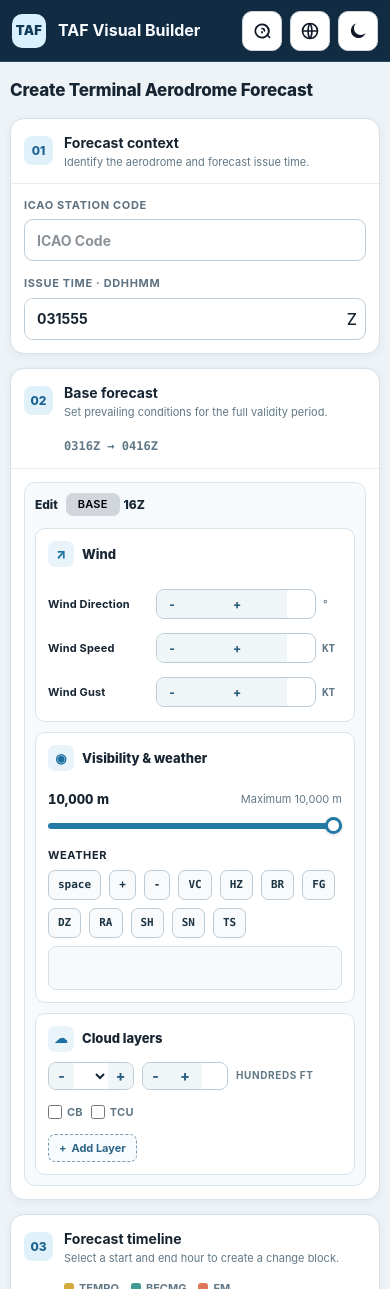
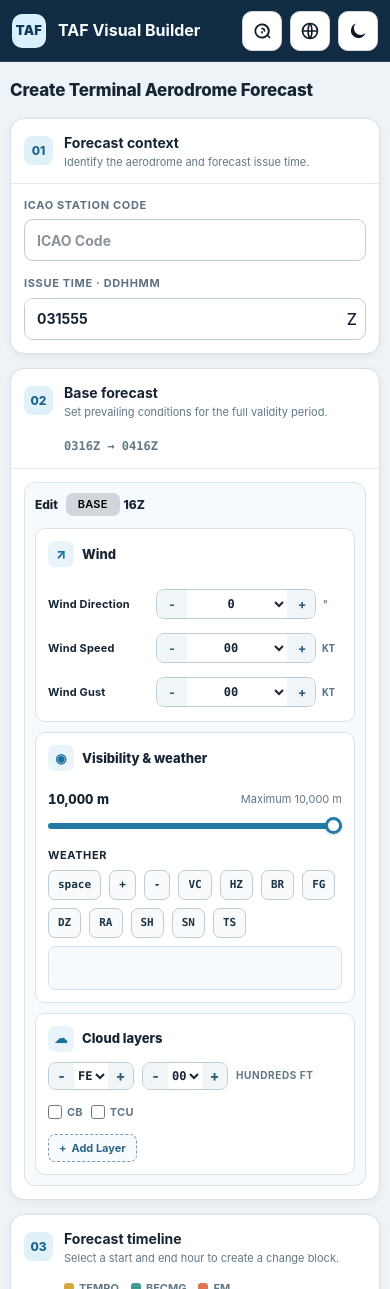
Before and after one commit to sprangdes/taf-visual-builder, a React (Vite) app: page / in a window 390 px wide. Shown: the top 1289 px of the page. Built offline with nearby package versions, Linux system fonts and the light colour scheme.

Commit message:
feat: use native pickers for mobile weather values

```diff
--- a/src/components/CloudSection.tsx
+++ b/src/components/CloudSection.tsx
@@ -4,6 +4,13 @@ import type { CloudLayer } from "../types/taf";
 import CloudDeleteButton from "./buttons/CloudDeleteButton";
 import NumericControl from "./inputs/NumericControl";
 import { useLanguage } from "../features/i18n/LanguageContext";
+
+const cloudAmountPickerOptions = cloudAmountOptions.map((label, value) => ({ value, label }));
+
+const cloudHeightPickerOptions = Array.from({ length: 1000 }, (_, value) => ({
+  value,
+  label: String(value).padStart(3, "0"),
+}));
 
 interface CloudSectionProps {
   isBase: boolean;
@@ -76,7 +83,7 @@ export default function CloudSection({
                 max={cloudAmountOptions.length - 1}
                 step={1}
                 mobileEditor="select"
-                mobileOptions={cloudAmountOptions}
+                mobileOptions={cloudAmountPickerOptions}
                 formatValue={(v) => cloudAmountOptions[v] ?? cloudAmountOptions[0]}
                 onChange={(value) =>
                   onUpdateCloud(c.id, "amount", cloudAmountOptions[value] ?? cloudAmountOptions[0])
@@ -87,7 +94,8 @@ export default function CloudSection({
                 min={0}
                 max={999}
                 step={1}
-                mobileEditor="numeric"
+                mobileEditor="select"
+                mobileOptions={cloudHeightPickerOptions}
                 formatValue={(v) => String(v).padStart(3, "0")}
                 onChange={(value) => onUpdateCloud(c.id, "height", value)}
               />
--- a/src/components/WindSection.tsx
+++ b/src/components/WindSection.tsx
@@ -1,6 +1,16 @@
 import type { Wind } from "../types/taf";
 import NumericControl from "./inputs/NumericControl";
 import { useLanguage } from "../features/i18n/LanguageContext";
+
+const windDirectionOptions = Array.from({ length: 37 }, (_, index) => ({
+  value: index * 10,
+  label: String(index * 10),
+}));
+
+const twoDigitWindOptions = Array.from({ length: 100 }, (_, value) => ({
+  value,
+  label: String(value).padStart(2, "0"),
+}));
 
 interface WindSectionProps {
   isBase: boolean;
@@ -61,7 +71,8 @@ export default function WindSection({
             min={0}
             max={360}
             step={10}
-            mobileEditor="numeric"
+            mobileEditor="select"
+            mobileOptions={windDirectionOptions}
             onChange={(value) => onUpdateWind("dir", value)}
           />
           <span className="condition-unit">°</span>
@@ -75,7 +86,8 @@ export default function WindSection({
             min={0}
             max={99}
             step={1}
-            mobileEditor="numeric"
+            mobileEditor="select"
+            mobileOptions={twoDigitWindOptions}
             formatValue={(v) => String(v).padStart(2, "0")}
             onChange={(value) => onUpdateWind("speed", value)}
           />
@@ -90,7 +102,8 @@ export default function WindSection({
             min={0}
             max={99}
             step={1}
-            mobileEditor="numeric"
+            mobileEditor="select"
+            mobileOptions={twoDigitWindOptions}
             formatValue={(v) => String(v).padStart(2, "0")}
             onChange={(value) => onUpdateWind("gust", value)}
           />
```
Also changed, not shown: 1 other file (tests, documents, lock files or other folders).
